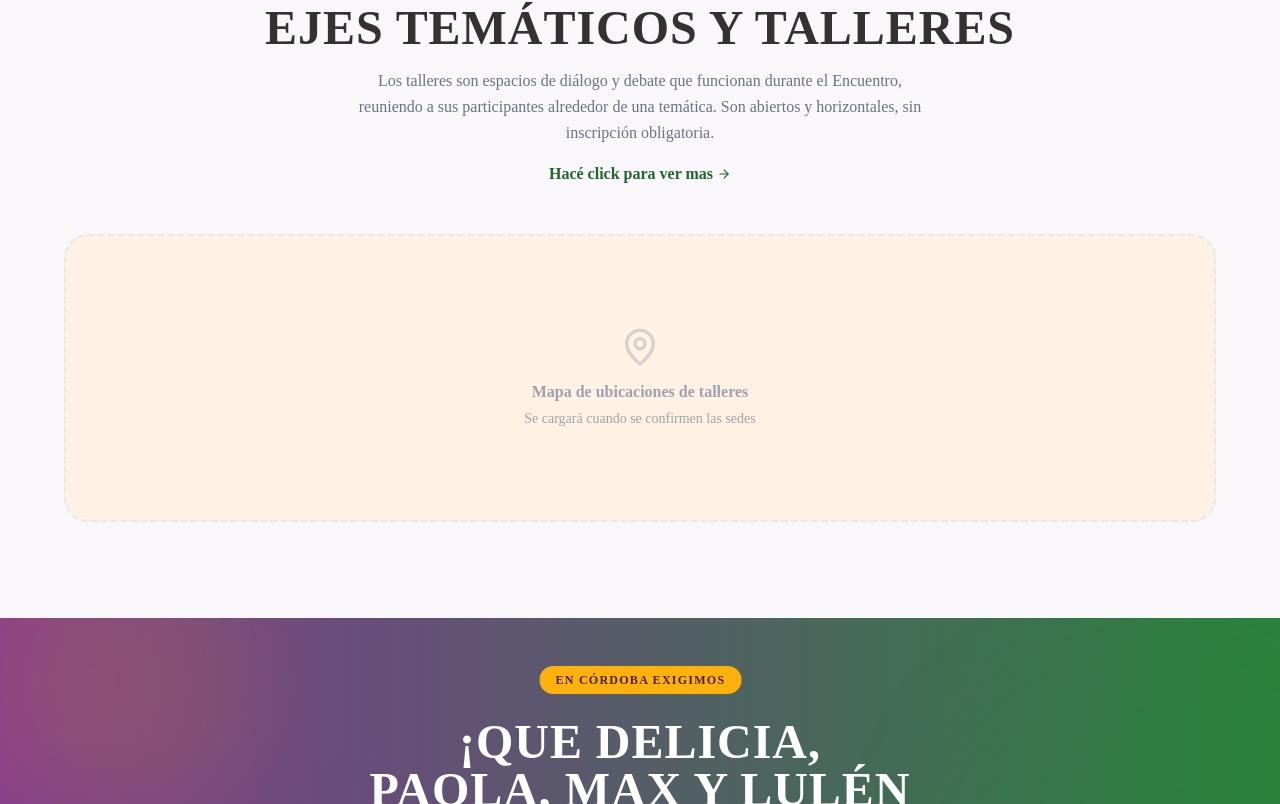
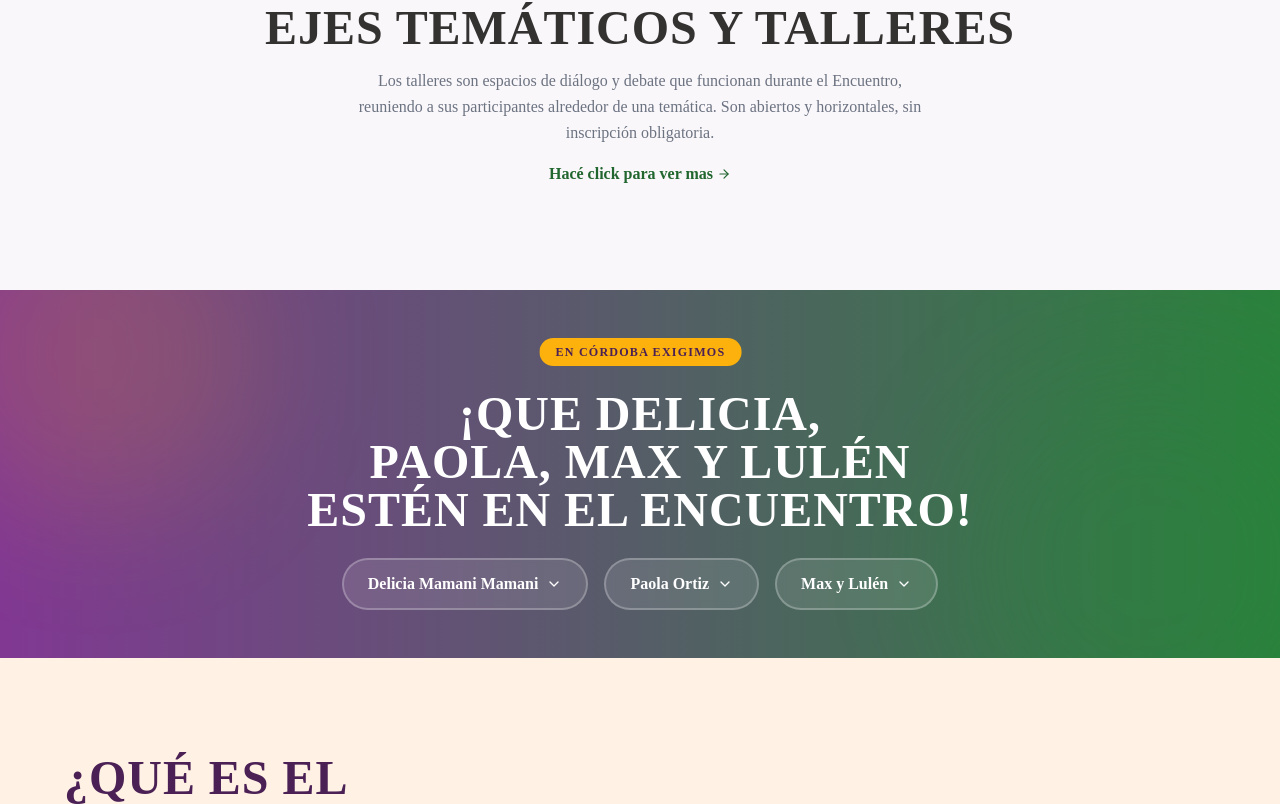
Before and after one commit to nailsaita/apps, a React (Vite) app in the folder web/: page / in a window 1280 px wide. Shown: the part 3564-4368 px from the top of the page. Built offline with nearby package versions, Linux system fonts and the light colour scheme; a web font is replaced by a local one.

Commit message:
esonder mapa temporal ejes

```diff
--- a/web/src/pages/HomePage.jsx
+++ b/web/src/pages/HomePage.jsx
@@ -1256,7 +1256,7 @@ function EjesSection() {
   const [ejeAbierto, setEjeAbierto] = useState(null);
   return <section id="ejes" className="py-24 px-4 bg-[#faf7fb]">
     <div className="max-w-6xl mx-auto">
-      <div className="text-center mb-12">
+      <div className="text-center mb-2">
         <h2 className="text-[#343230] mb-4">Ejes temáticos y talleres</h2>
         <p className="text-gray-500 max-w-xl mx-auto">
           Los talleres son espacios de diálogo y debate que funcionan durante el Encuentro, reuniendo a sus participantes alrededor de una temática. Son abiertos y horizontales, sin inscripción obligatoria.
@@ -1305,11 +1305,11 @@ function EjesSection() {
       </div> */}
 
       {/* Mapa placeholder */}
-      <div className="bg-[#FFF1E3] rounded-3xl border-2 border-dashed border-gray-200 h-72 flex flex-col items-center justify-center text-gray-400">
+      {/* <div className="bg-[#FFF1E3] rounded-3xl border-2 border-dashed border-gray-200 h-72 flex flex-col items-center justify-center text-gray-400">
         <MapPin size={40} className="mb-3 opacity-40" />
         <p className="font-semibold">Mapa de ubicaciones de talleres</p>
         <p className="text-sm mt-1">Se cargará cuando se confirmen las sedes</p>
-      </div>
+      </div> */}
     </div>
   </section>;
 }
```
